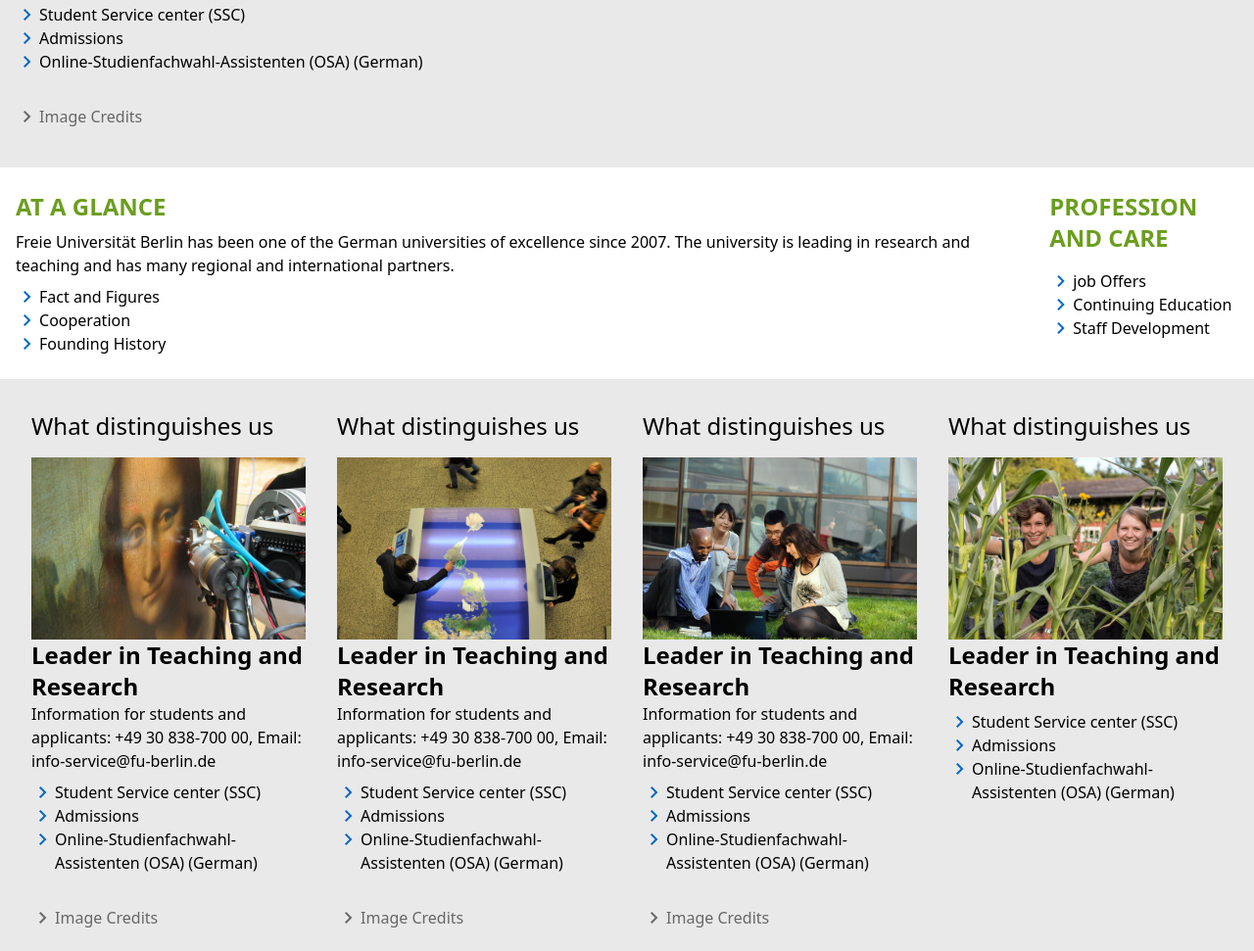
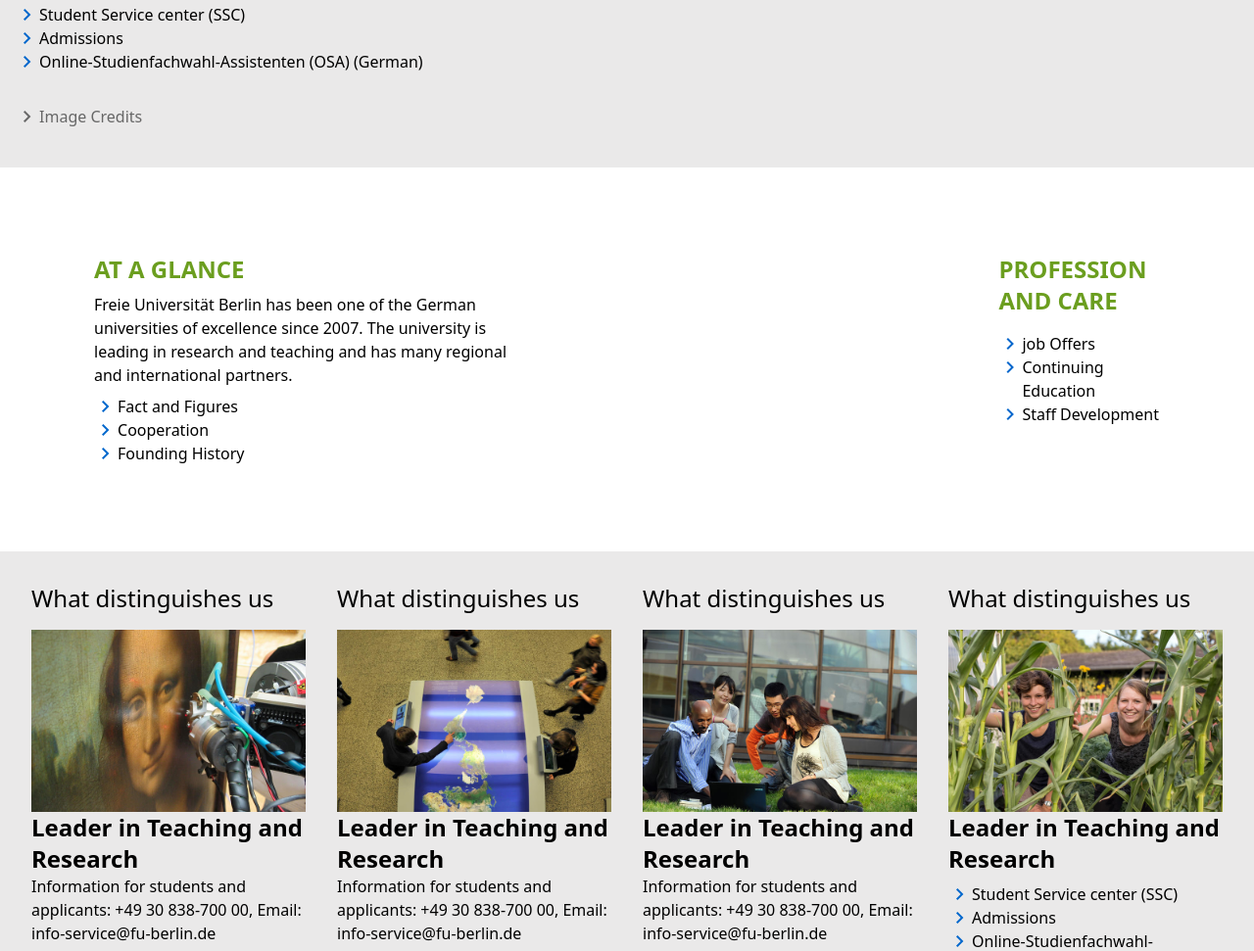
Before and after one commit to IbrahimBagalwa/the-gym-template-clone, a website built with Vite: page index.html in a window 1280 px wide. Shown: the part 4965-5936 px from the top of the page at 98% size. Built offline with nearby package versions, Linux system fonts and the light colour scheme.

Commit message:
mobile first done'

```diff
--- a/index.html
+++ b/index.html
@@ -301,13 +301,13 @@
       </div>
     </div>
 
-    <div class="py-4 md:flex">
+    <div class="py-4 md:flex md:justify-start md:p-20">
       <div>
         <div class="px-4">
           <h2 class="text-2xl font-semibold text-[#6b9e1f] py-2">
             AT A GLANCE
           </h2>
-          <p>
+          <p class="md:w-[50%]">
             Freie Universität Berlin has been one of the German universities of
             excellence since 2007. The university is leading in research and
             teaching and has many regional and international partners.
```
